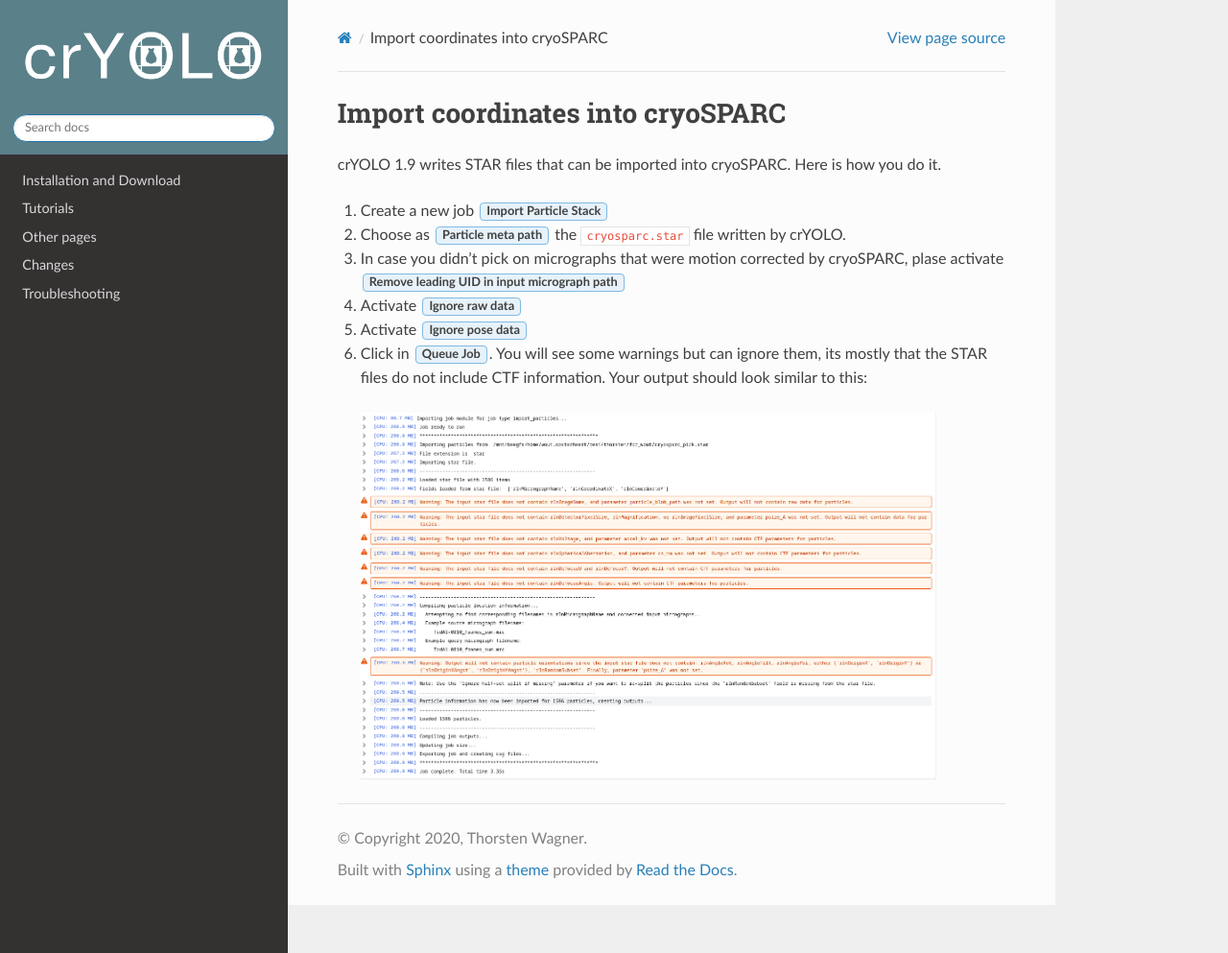
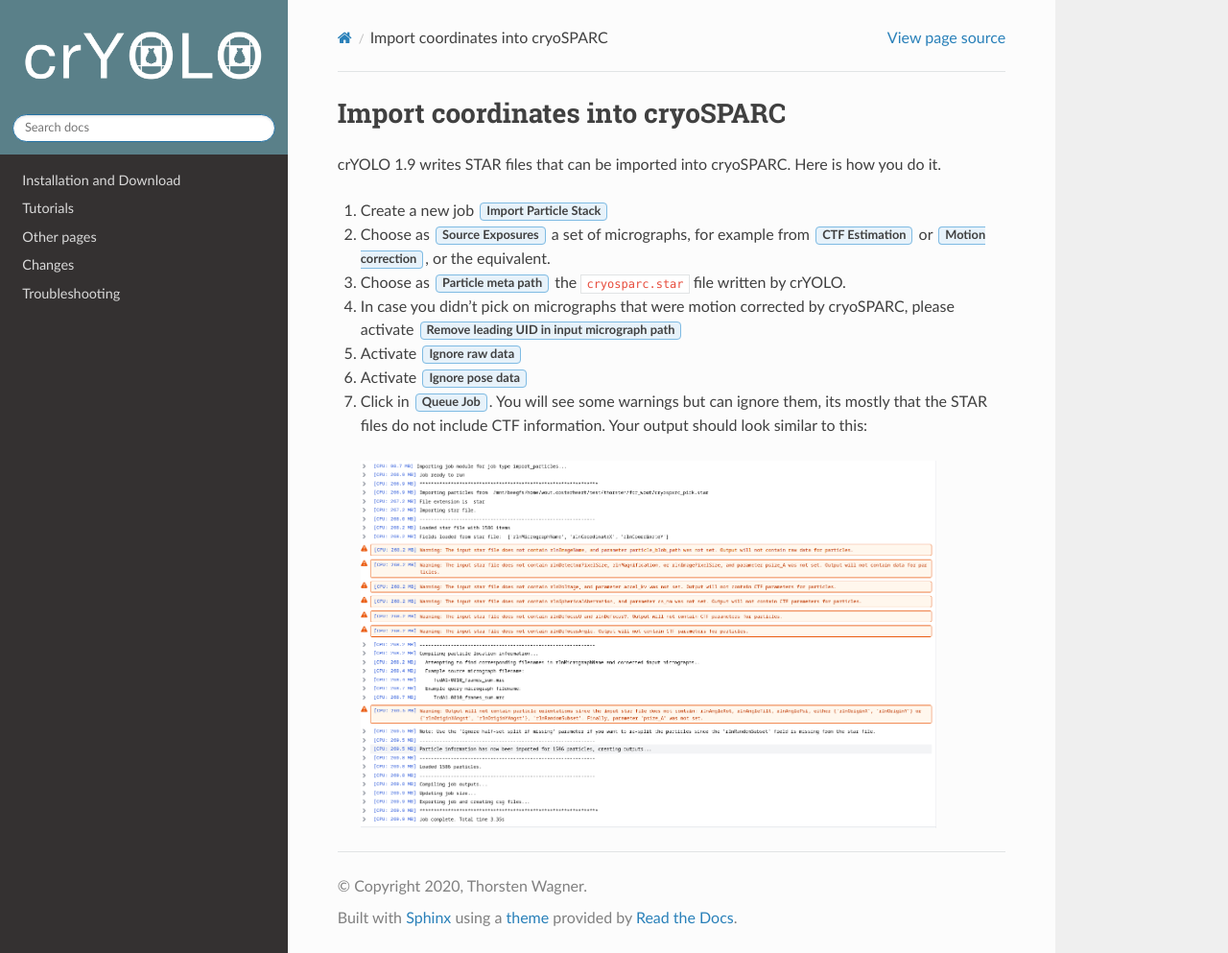
Before and after one commit to MPI-Dortmund/cryolo, a Sphinx documentation site: the page built from source/other/import_cryosparc.rst, in a window 1280 px wide and 993 px high. Shown: the whole window at 96% size. Built offline with Sphinx 7.4.7 and the Read the Docs theme 3.1.0, drawn with Linux system fonts in a browser that asks for light colours.

Commit message:
need to enter 'Source Exposures'
We used 'Patch CTF Estimation', and its outputs worked downstream. Import using 'Patch Motion Correction' outputs didn't crash, but I didn't test the outputs further. Using the outputs of 'Curate Exposures' didn't work, even though it's nominally a set of micrographs.

```diff
--- a/source/other/import_cryosparc.rst
+++ b/source/other/import_cryosparc.rst
@@ -5,15 +5,17 @@
 
 1. Create a new job :guilabel:`Import Particle Stack`
 
-2. Choose as :guilabel:`Particle meta path` the :file:`cryosparc.star` file written by crYOLO.
+2. Choose as :guilabel:`Source Exposures` a set of micrographs, for example from :guilabel:`CTF Estimation` or :guilabel:`Motion correction`, or the equivalent.
 
-3. In case you didn't pick on micrographs  that were motion corrected by cryoSPARC, plase activate :guilabel:`Remove leading UID in input micrograph path`
+3. Choose as :guilabel:`Particle meta path` the :file:`cryosparc.star` file written by crYOLO.
 
-4. Activate :guilabel:`Ignore raw data`
+4. In case you didn't pick on micrographs  that were motion corrected by cryoSPARC, please activate :guilabel:`Remove leading UID in input micrograph path`
 
-5. Activate :guilabel:`Ignore pose data`
+5. Activate :guilabel:`Ignore raw data`
 
-6. Click in :guilabel:`Queue Job`. You will see some warnings but can ignore them, its mostly that the STAR files do not include CTF information. Your output should look similar to this:
+6. Activate :guilabel:`Ignore pose data`
+
+7. Click in :guilabel:`Queue Job`. You will see some warnings but can ignore them, its mostly that the STAR files do not include CTF information. Your output should look similar to this:
 
  .. image:: ../img/cryosparc_output.png
     :width: 600
```
